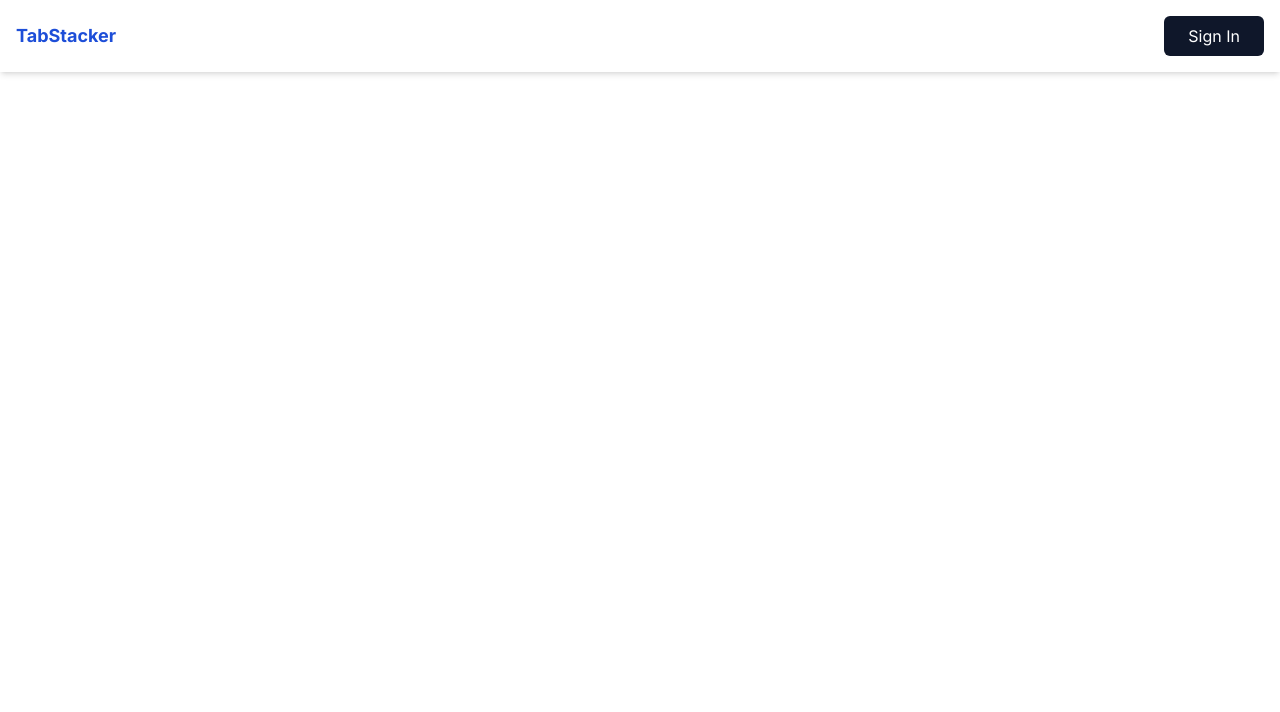
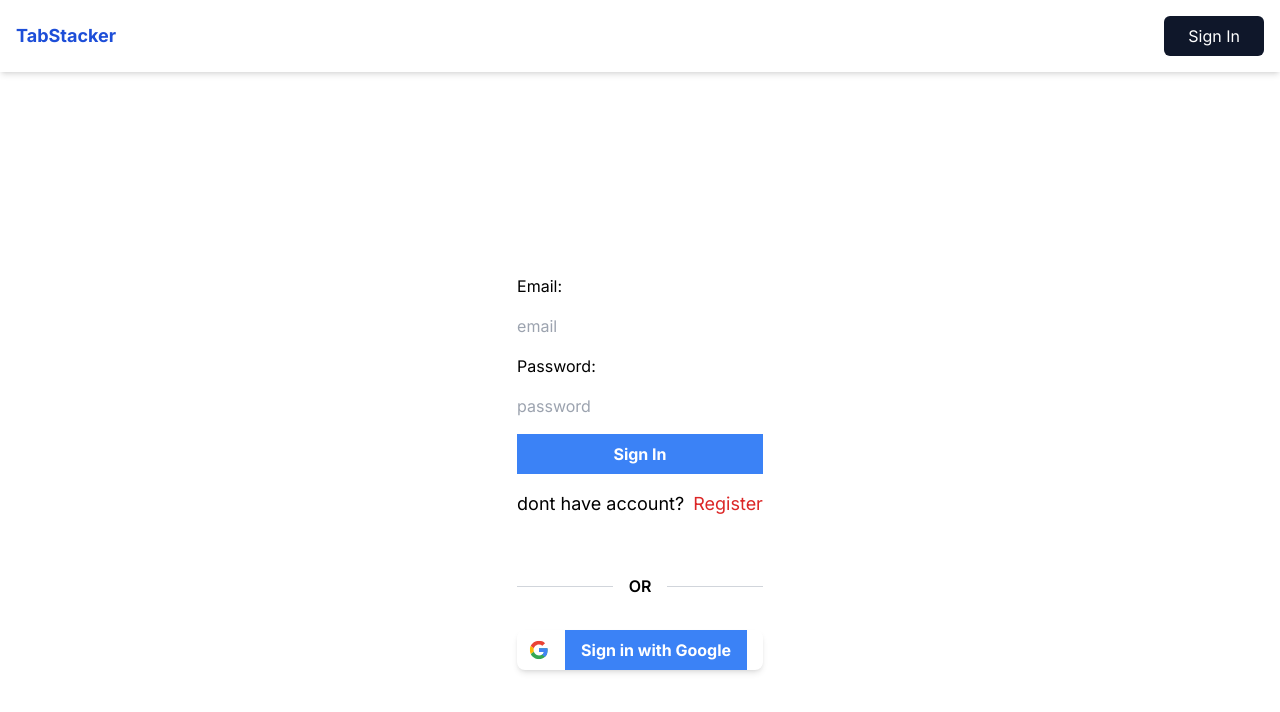
Before and after one commit to Mudassirkhan2/tabstacker-frontend, a Next.js app: page /sign-in in a window 1280 px wide. Shown: the top 712 px of the page. Built offline with nearby package versions, Linux system fonts and the light colour scheme; no server answers.

Commit message:
Fix type error for signIn

```diff
--- a/app/sign-in/page.tsx
+++ b/app/sign-in/page.tsx
@@ -1,12 +1,12 @@
 
 import Navbar from '@/components/clients/NavBar';
-// import SigninBtn from '@/components/clients/SignINBtn';
+import SignInBtn from '@/components/clients/SignInBtn';
 const page = () => {
     return (
         <div>
             <Navbar />
             <div className='min-h-screen flex items-center justify-center'>
-                {/* <SigninBtn /> */}
+                <SignInBtn />
             </div>
         </div>
     )
--- a/components/clients/SigninBtn.tsx
+++ b/components/clients/SigninBtn.tsx
@@ -6,7 +6,7 @@ import googleImg from '../../public/googleImg.svg'
 import { signIn } from 'next-auth/react'
 import { useState } from 'react'
 import Link from "next/link"
-const SigninBtn = () => {
+const SignInBtn = () => {
     const [email, setEmail] = useState('');
     const [password, setPassword] = useState('');
 
@@ -84,4 +84,4 @@ const SigninBtn = () => {
     )
 }
 
-export default SigninBtn
+export default SignInBtn
```
